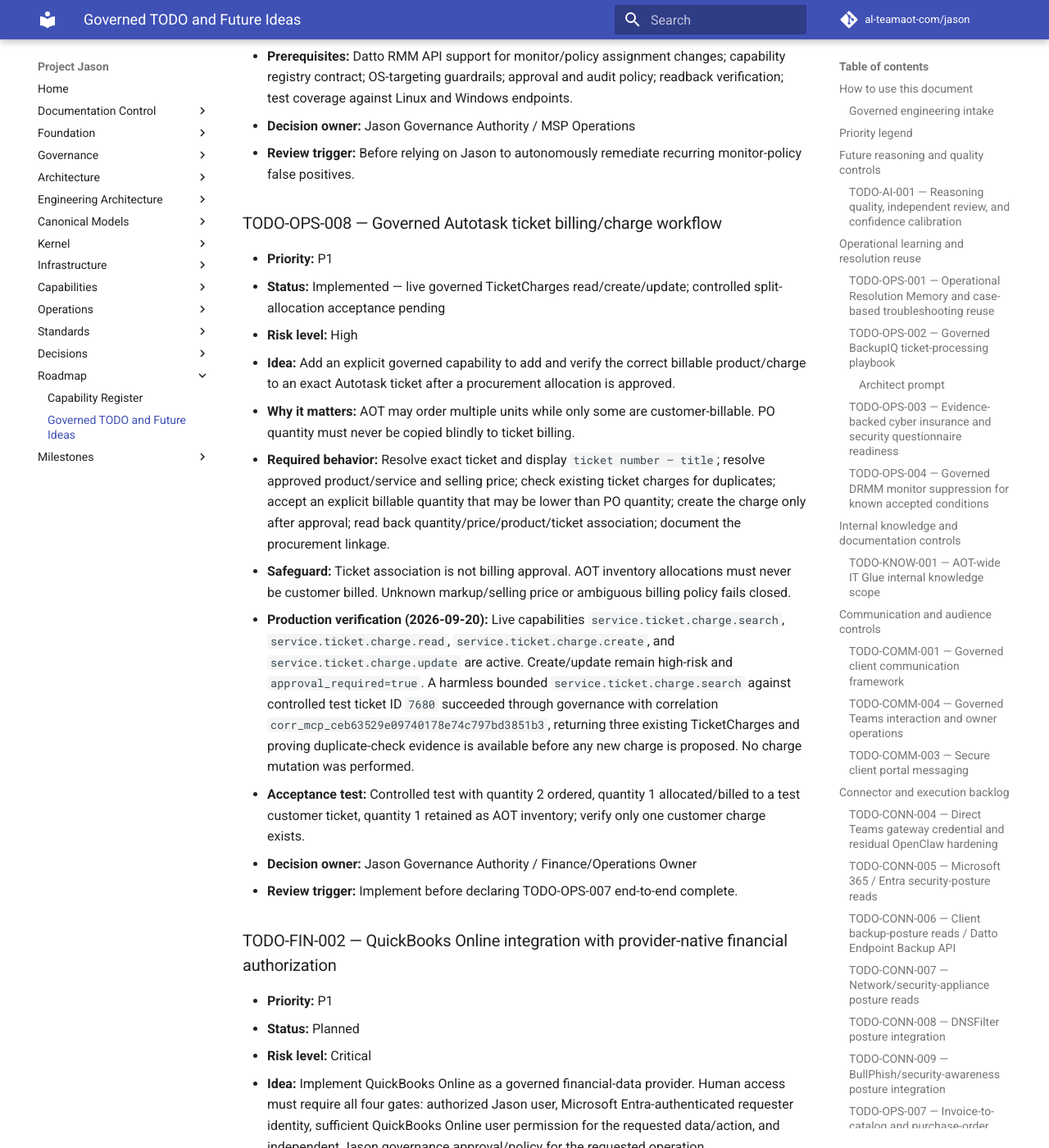
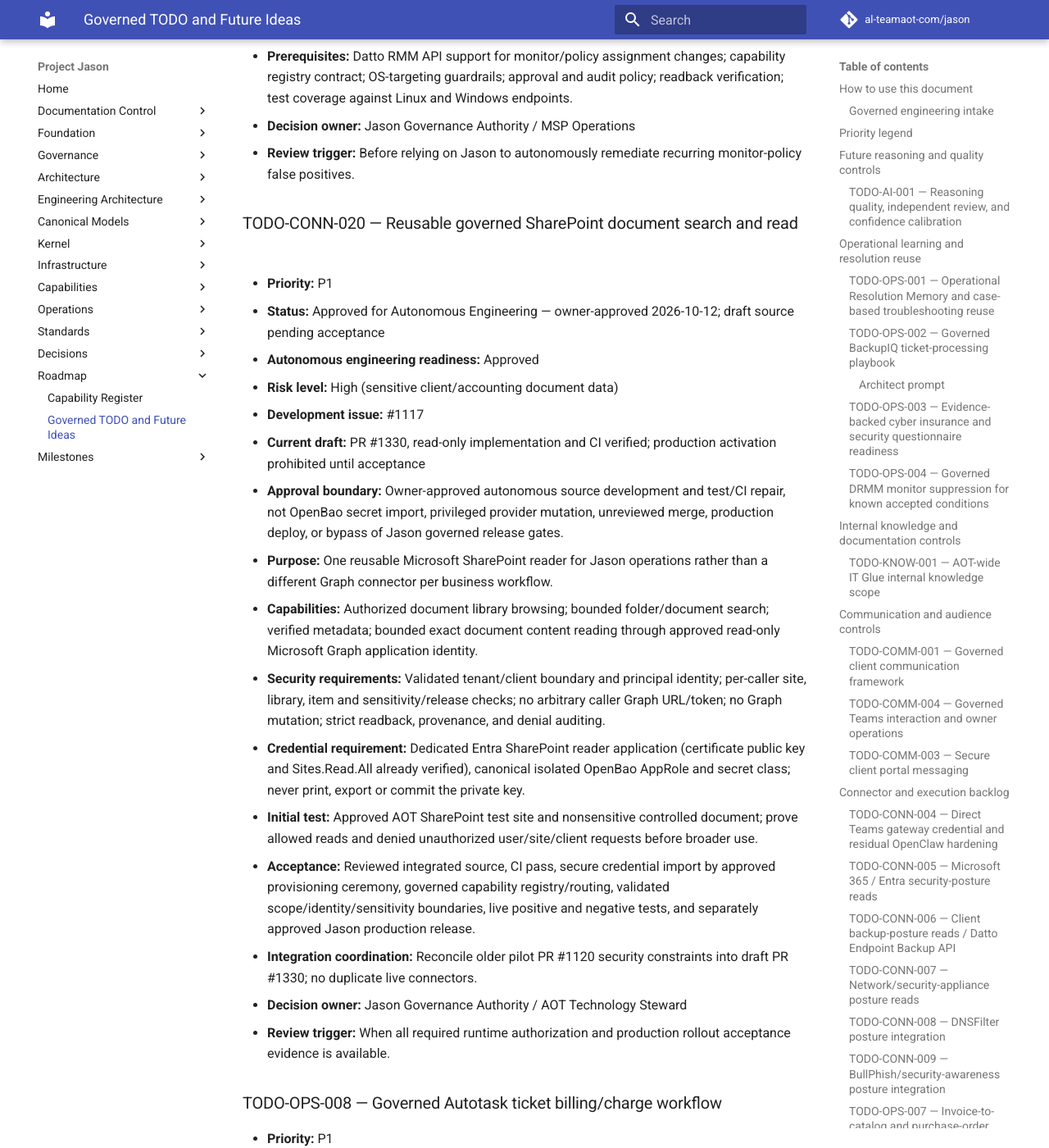
Before and after one commit to al-teamaot-com/jason, an MkDocs documentation site: the page built from docs/roadmaps/Project-Jason-TODO-and-Future-Ideas.md, in a window 1280 px wide and 1400 px high, scrolled down 36884 px. Shown: the whole window at 82% size. Built offline with MkDocs 1.6.1 and Material for MkDocs 9.7.7, drawn with Linux system fonts in a browser that asks for light colours; comment, search, counter and statistics services are not loaded.

Commit message:
docs(roadmap): track SharePoint reader as governed engineering commitment

```diff
--- a/docs/roadmaps/Project-Jason-TODO-and-Future-Ideas.md
+++ b/docs/roadmaps/Project-Jason-TODO-and-Future-Ideas.md
@@ -915,6 +915,25 @@
 - **Decision owner:** Jason Governance Authority / MSP Operations
 - **Review trigger:** Before relying on Jason to autonomously remediate recurring monitor-policy false positives.
 
+### TODO-CONN-020 — Reusable governed SharePoint document search and read
+
+- **Priority:** P1
+- **Status:** Approved for Autonomous Engineering — owner-approved 2026-10-12; draft source pending acceptance
+- **Autonomous engineering readiness:** Approved
+- **Risk level:** High (sensitive client/accounting document data)
+- **Development issue:** #1117
+- **Current draft:** PR #1330, read-only implementation and CI verified; production activation prohibited until acceptance
+- **Approval boundary:** Owner-approved autonomous source development and test/CI repair, not OpenBao secret import, privileged provider mutation, unreviewed merge, production deploy, or bypass of Jason governed release gates.
+- **Purpose:** One reusable Microsoft SharePoint reader for Jason operations rather than a different Graph connector per business workflow.
+- **Capabilities:** Authorized document library browsing; bounded folder/document search; verified metadata; bounded exact document content reading through approved read-only Microsoft Graph application identity.
+- **Security requirements:** Validated tenant/client boundary and principal identity; per-caller site, library, item and sensitivity/release checks; no arbitrary caller Graph URL/token; no Graph mutation; strict readback, provenance, and denial auditing.
+- **Credential requirement:** Dedicated Entra SharePoint reader application (certificate public key and Sites.Read.All already verified), canonical isolated OpenBao AppRole and secret class; never print, export or commit the private key.
+- **Initial test:** Approved AOT SharePoint test site and nonsensitive controlled document; prove allowed reads and denied unauthorized user/site/client requests before broader use.
+- **Acceptance:** Reviewed integrated source, CI pass, secure credential import by approved provisioning ceremony, governed capability registry/routing, validated scope/identity/sensitivity boundaries, live positive and negative tests, and separately approved Jason production release.
+- **Integration coordination:** Reconcile older pilot PR #1120 security constraints into draft PR #1330; no duplicate live connectors.
+- **Decision owner:** Jason Governance Authority / AOT Technology Steward
+- **Review trigger:** When all required runtime authorization and production rollout acceptance evidence is available.
+
 ### TODO-OPS-008 — Governed Autotask ticket billing/charge workflow
 
 - **Priority:** P1
```
